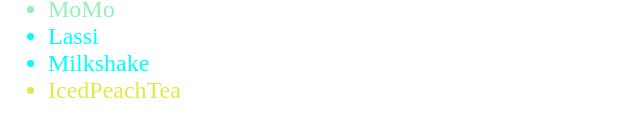
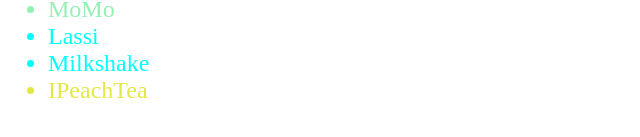
Before and after one commit to aayushmak/WLiT_git_workshop, a plain HTML site: page index.html in a window 1280 px wide. Shown: the part 177-314 px from the top of the page, 0-640 px from the left. Drawn offline with Linux system fonts and the light colour scheme.

Commit message:
change in a line

```diff
--- a/index.html
+++ b/index.html
@@ -11,7 +11,7 @@
             <li style="color: rgb(147, 241, 180); font-size: 24px;">MoMo</li>
             <li style="color: aqua; font-size: 24px;">Lassi</li>
             <li style="color: aqua; font-size: 24px;">Milkshake</li>
-            <li style="color: rgb(227, 232, 71); font-size: 24px;">IcedPeachTea</li>
+            <li style="color: rgb(227, 232, 71); font-size: 24px;">IPeachTea</li>
         </ul>
     </body>
 </html>
```
